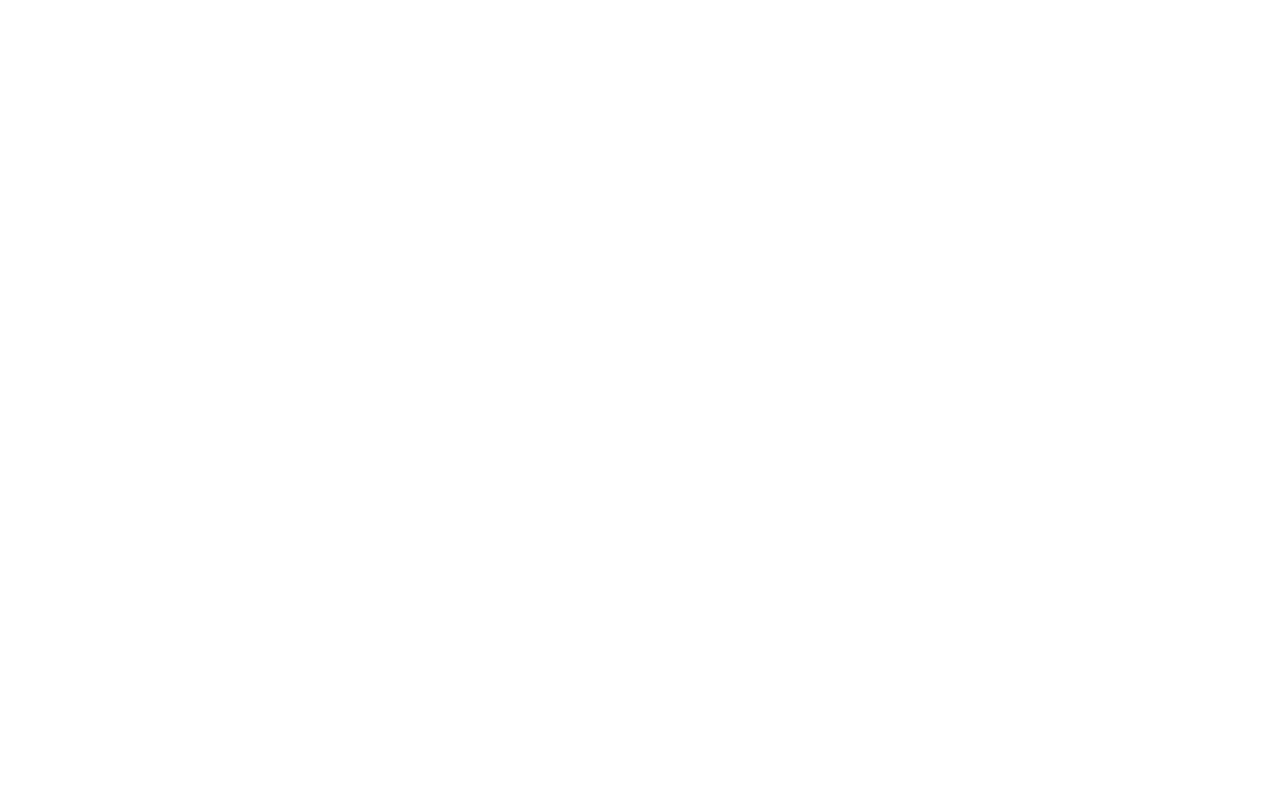
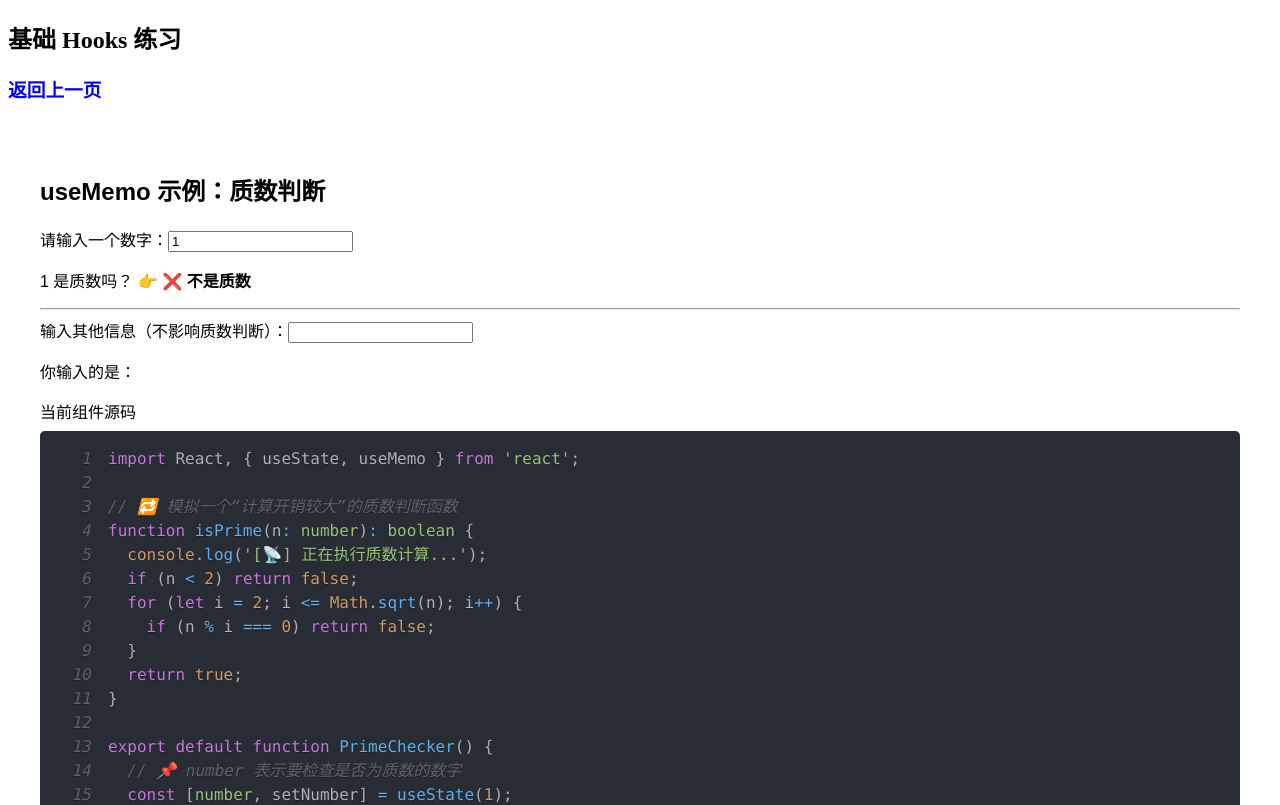
Before and after one commit to mingqiangChe/viteReact, a React (Vite) app: page /basics/useMemo in a window 1280 px wide. Before the commit this address had no page. Shown: the top 805 px of the page. Built offline with nearby package versions, Linux system fonts and the light colour scheme.

Commit message:
feat:useMemo

```diff
--- a/src/pages/Home.tsx
+++ b/src/pages/Home.tsx
@@ -22,6 +22,9 @@
         <li>
           <Link to="/basics/useReducer">useReducer 示例</Link>
         </li>
+        <li>
+          <Link to="/basics/useMemo">useMemo 示例</Link>
+        </li>
       </ul>
 
       <h2>功能模块练习</h2>
--- /dev/null
+++ b/src/pages/basics/useMemoDemo.tsx
@@ -0,0 +1,134 @@
+import React, { useState, useMemo } from 'react';
+import CodeBlock from '@/components/CodeBlock';
+const code = `import React, { useState, useMemo } from 'react';
+
+// 🔁 模拟一个“计算开销较大”的质数判断函数
+function isPrime(n: number): boolean {
+  console.log('[📡] 正在执行质数计算...');
+  if (n < 2) return false;
+  for (let i = 2; i <= Math.sqrt(n); i++) {
+    if (n % i === 0) return false;
+  }
+  return true;
+}
+
+export default function PrimeChecker() {
+  // 📌 number 表示要检查是否为质数的数字
+  const [number, setNumber] = useState(1);
+
+  // 📌 text 是一个无关的输入框，用于模拟页面中“其他状态的改变”
+  const [text, setText] = useState('');
+
+  /**
+   * ✅ useMemo 核心点：
+   *  - 计算 isPrime(number) 是一个“开销大的函数”
+   *  - 我们只希望在  number  改变时才重新运行该函数
+   *  - 如果用户修改的是  text ，我们就不要重新判断质数
+   *
+   * 🔁 useMemo 返回的结果会被“记忆”，直到依赖项 [number] 改变为止
+   */
+  const isNumberPrime = useMemo(() => {
+    return isPrime(number);
+  }, [number]);
+
+  return (
+    <div style={{ padding: '2rem', fontFamily: 'sans-serif' }}>
+      <h2>useMemo 示例：质数判断</h2>
+
+      {/* 输入数字：我们要判断这个数字是不是质数 */}
+      <div style={{ marginBottom: '1rem' }}>
+        <label>
+          请输入一个数字：
+          <input
+            type="number"
+            value={number}
+            onChange={(e) => setNumber(parseInt(e.target.value))}
+          />
+        </label>
+      </div>
+
+      {/* 展示质数判断的结果 */}
+      <p>
+        {number} 是质数吗？ 👉{' '}
+        <strong>{isNumberPrime ? '✅ 是质数' : '❌ 不是质数'}</strong>
+      </p>
+
+      <hr />
+
+      {/* 这个输入框不会影响质数判断，但如果不用 useMemo，仍会导致重新计算 */}
+      <div>
+        <label>
+          输入其他信息（不影响质数判断）：
+          <input value={text} onChange={(e) => setText(e.target.value)} />
+        </label>
+        <p>你输入的是：{text}</p>
+      </div>
+    </div>
+  );
+}
+`;
+// 🔁 模拟一个“计算开销较大”的质数判断函数
+function isPrime(n: number): boolean {
+  console.log('[📡] 正在执行质数计算...');
+  if (n < 2) return false;
+  for (let i = 2; i <= Math.sqrt(n); i++) {
+    if (n % i === 0) return false;
+  }
+  return true;
+}
+
+export default function PrimeChecker() {
+  // 📌 number 表示要检查是否为质数的数字
+  const [number, setNumber] = useState(1);
+
+  // 📌 text 是一个无关的输入框，用于模拟页面中“其他状态的改变”
+  const [text, setText] = useState('');
+
+  /**
+   * ✅ useMemo 核心点：
+   *  - 计算 `isPrime(number)` 是一个“开销大的函数”
+   *  - 我们只希望在 `number` 改变时才重新运行该函数
+   *  - 如果用户修改的是 `text`，我们就不要重新判断质数
+   *
+   * 🔁 useMemo 返回的结果会被“记忆”，直到依赖项 [number] 改变为止
+   */
+  const isNumberPrime = useMemo(() => {
+    return isPrime(number);
+  }, [number]);
+
+  return (
+    <div style={{ padding: '2rem', fontFamily: 'sans-serif' }}>
+      <h2>useMemo 示例：质数判断</h2>
+
+      {/* 输入数字：我们要判断这个数字是不是质数 */}
+      <div style={{ marginBottom: '1rem' }}>
+        <label>
+          请输入一个数字：
+          <input
+            type="number"
+            value={number}
+            onChange={(e) => setNumber(parseInt(e.target.value))}
+          />
+        </label>
+      </div>
+
+      {/* 展示质数判断的结果 */}
+      <p>
+        {number} 是质数吗？ 👉{' '}
+        <strong>{isNumberPrime ? '✅ 是质数' : '❌ 不是质数'}</strong>
+      </p>
+
+      <hr />
+
+      {/* 这个输入框不会影响质数判断，但如果不用 useMemo，仍会导致重新计算 */}
+      <div>
+        <label>
+          输入其他信息（不影响质数判断）：
+          <input value={text} onChange={(e) => setText(e.target.value)} />
+        </label>
+        <p>你输入的是：{text}</p>
+      </div>
+      <CodeBlock title="当前组件源码" code={code} />
+    </div>
+  );
+}
--- a/src/routes.tsx
+++ b/src/routes.tsx
@@ -7,9 +7,10 @@
 // 基础 Hooks 练习
 import UseStateDemo from './pages/basics/UseStateDemo';
 import UseEffectDemo from './pages/basics/useEffectDemo';
-import UseContextDemo from './pages/basics/UseContext';
+import UseContextDemo from './pages/basics/UseContextDemo';
 import UseRefDemo from './pages/basics/UseRefDemo';
 import UseReducerDemo from './pages/basics/UseReducerDemo';
+import UseMemoDemo from './pages/basics/useMemoDemo';
 
 // 功能模块练习
 import Draggable from './pages/features/Draggable';
@@ -34,6 +35,7 @@
       { path: 'useContext', element: <UseContextDemo /> },
       { path: 'useRef', element: <UseRefDemo /> },
       { path: 'useReducer', element: <UseReducerDemo /> },
+      { path: 'useMemo', element: <UseMemoDemo /> },
     ],
   },
   {
```
Also changed, not shown: src/pages/basics/UseContextDemo.tsx (renamed from src/pages/basics/UseContext.tsx).
